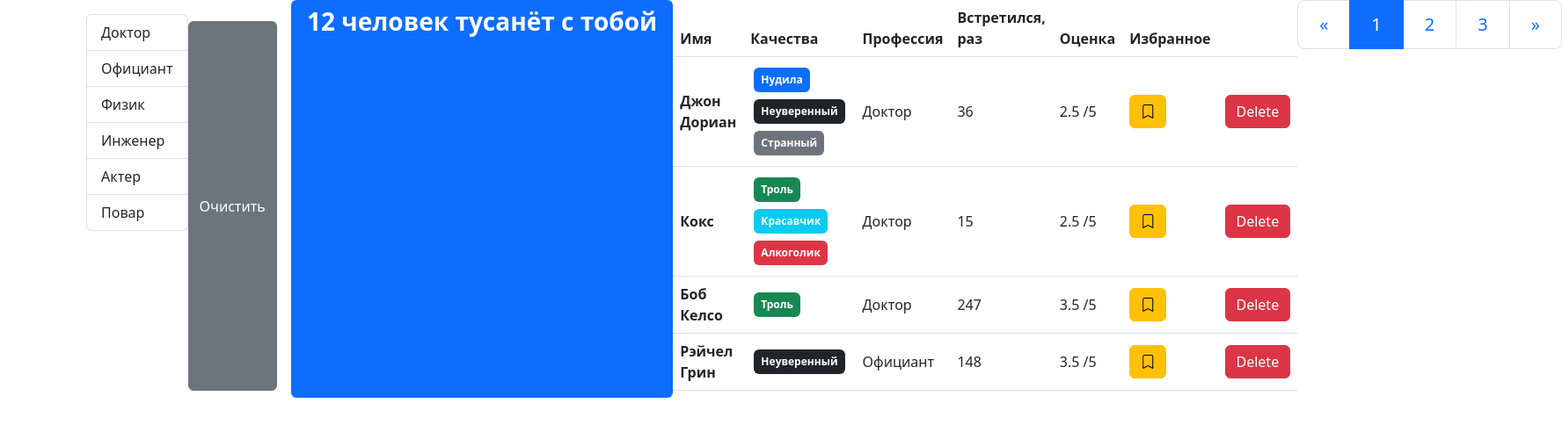
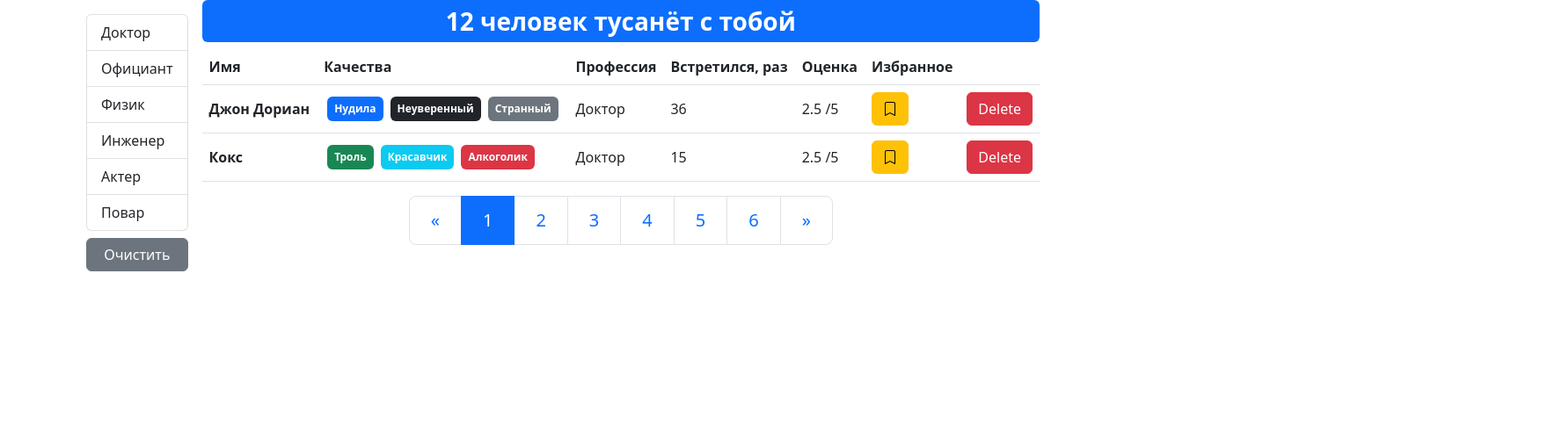
Before and after one commit to ruslangaifutdinov/fast-company, a React (Create React App) app: page /users in a window 1280 px wide. Shown: the top 492 px of the page at 88% size, 1776 px wide, since content can reach past the window. Built offline with nearby package versions, Linux system fonts and the light colour scheme.

Commit message:
fix render and useEffect

```diff
--- a/src/app/components/users.jsx
+++ b/src/app/components/users.jsx
@@ -8,7 +8,7 @@ import GroupList from "./groupList";
 import SearchStatus from "./searchStatus";
 
 const Users = ({ users, ...rest }) => {
-    const pageSize = 4;
+    const pageSize = 2;
     const [currentPage, setCurrentPage] = useState(1);
     const [professions, setProfessions] = useState();
     const [selectedProf, setSelectedProf] = useState();
@@ -21,6 +21,10 @@ const Users = ({ users, ...rest }) => {
             setProfessions(Object.assign(data));
         });
     }, []);
+
+    useEffect(() => {
+        setCurrentPage(1);
+    }, [selectedProf]);
 
     const handleProfessionSelect = (item) => {
         setSelectedProf(item);
@@ -39,7 +43,7 @@ const Users = ({ users, ...rest }) => {
     return (
         <div className="d-flex">
             {professions && (
-                <div className="d-flex d-column d-shrink-0 p-3">
+                <div className="d-flex flex-column d-shrink-0 p-3">
                     <GroupList
                         selectedItem={selectedProf}
                         items={professions}
@@ -53,7 +57,7 @@ const Users = ({ users, ...rest }) => {
                     </button>
                 </div>
             )}
-            <div className="d-flex d-column">
+            <div className="d-flex flex-column">
                 <SearchStatus length={count} />
                 {count > 0 && (
                     <table className="table align-middle">
```
